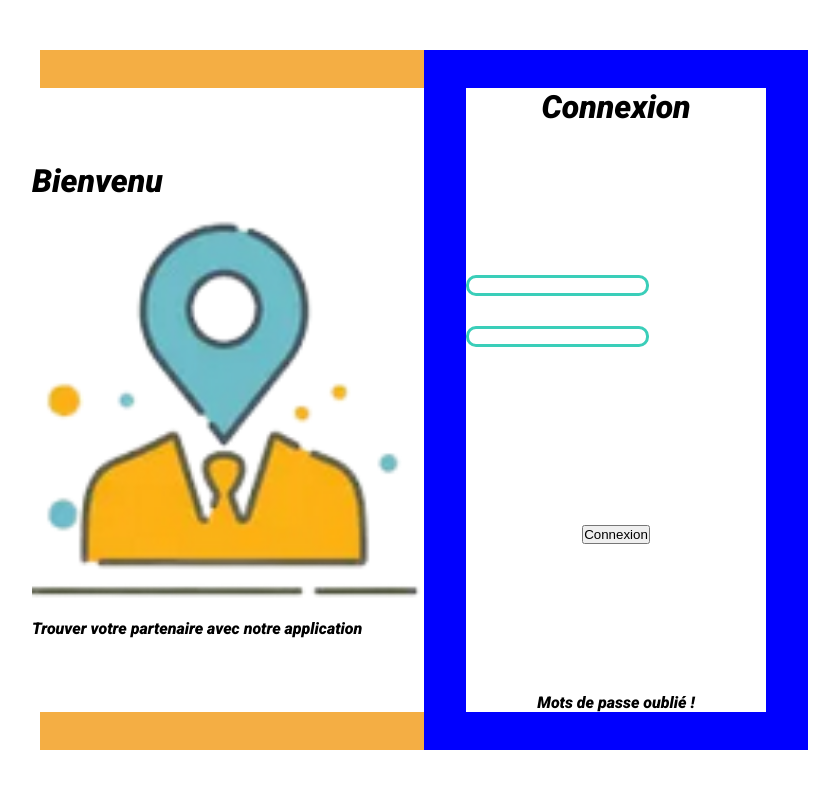
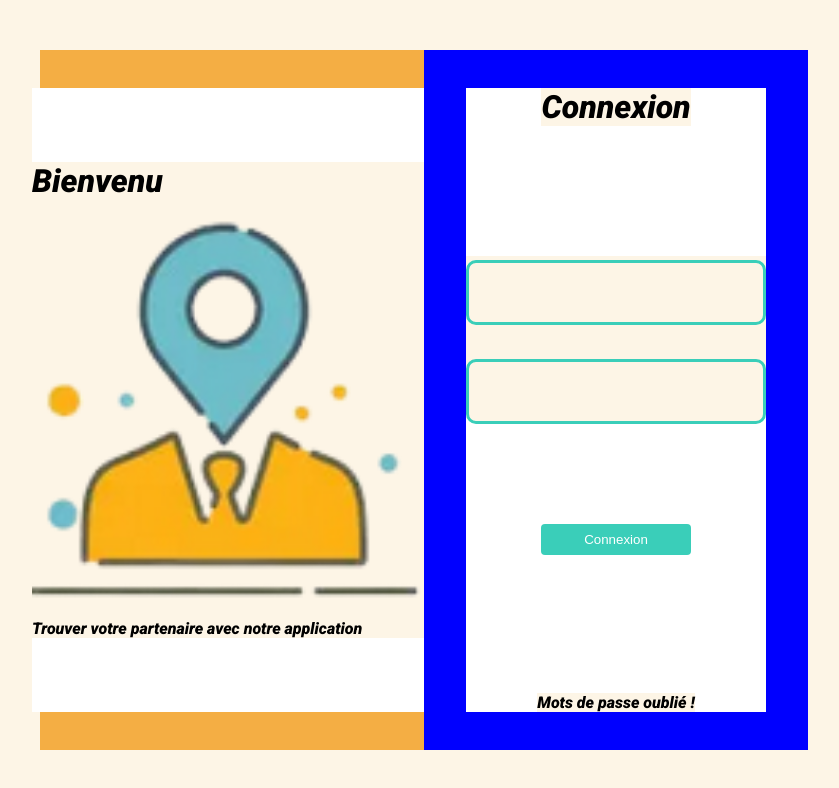
Before and after one commit to borabii/PFE-APP, a React (Create React App) app in the folder client/: page / in a window 1280 px wide. Shown: the top 788 px of the page, without its empty margins (216-1055 px from the left). Built offline with nearby package versions, Linux system fonts and the light colour scheme.

Commit message:
improvement

```diff
--- a/client/src/App.js
+++ b/client/src/App.js
@@ -1,5 +1,6 @@
 import "./App.css";
 import SignIn from "./Views/home-page/SignIn";
+import SignUp from "./Views/home-page/SignUp";
 function App() {
   return (
     <div className="app">
--- /dev/null
+++ b/client/src/Views/home-page/SignUp.css
@@ -0,0 +1,96 @@
+* {
+    margin: 0;
+    padding: 0;
+    background-color: oldlace;
+  }
+  .signUp {
+    display: flex;
+    justify-content: center;
+    font-family: Roboto;
+
+  }
+  .signUp__container {
+    display: flex;
+    height: calc(100vh - 100px);
+    width: 60%;
+    margin-top: 50px;
+
+
+  }
+  .signUp__left {
+    display: flex;
+    justify-content: center;
+    width: 40%;
+    background: #f4ae44;
+  }
+  .signUp__leftContainer {
+    display: flex;
+    flex-direction: column;
+    justify-content: center;
+    min-width: 400px;
+    background: white;
+    margin: 10%;
+  }
+
+  .signUp__rigth {
+    display: flex;
+    justify-content: center;
+    width: 60%;
+    background-color:white;
+  }
+  .form__container {
+    display: flex;
+    flex-direction: column;
+    align-items: center;
+    justify-content: space-between;
+    width: 300px;
+    background-color: white;
+    margin: 10%;
+  }
+  .form__container > h1 {
+  }
+  .form__containerInput > input {
+    margin-bottom: 30px;
+    border: 3px solid #3aceb9;
+    box-sizing: border-box;
+    border-radius: 10px;
+  }
+  @media screen and (max-width: 600px) {
+    .signUp__left {
+      display: none;
+    }
+    .signUp__rigth {
+      height: 100%;
+      width: 100%;
+    }
+  }
+ input{
+    width: 100%;
+    height: 50%;
+    padding: 5px 5px;
+    margin: 4px 0;
+    display: inline-block;
+    border: 1px solid #ccc;
+    border-radius: 4px;
+    box-sizing: border-box;
+    border-color: #3ACEB9;
+ }
+ table{
+      ;
+    font-family: Roboto;
+    font-size : small ;
+ }
+ button {
+    width: 50%;
+    background-color: #3ACEB9;
+    color: white;
+    padding: 8px 10px;
+    margin: 8px 0;
+    border: none;
+    border-radius: 4px;
+
+  }
+
+  input[type=submit]:hover {
+    background-color: #45a049;
+  }
--- /dev/null
+++ b/client/src/Views/home-page/SignUp.js
@@ -0,0 +1,57 @@
+import React from "react";
+import "./SignUp.css";
+
+function SignUp() {
+  return (
+    <div className="signUp">
+      <div className="signUp__container">
+        <div className="signUp__left">
+          <div className="signUp__leftContainer">
+            <h1>Crééz votre compte</h1>
+            <p>img</p>
+            <p>Ca devrait prendre une minute</p>
+          </div>
+        </div>
+        <div className="signUp__rigth">
+          <form className="form__container">
+            <h1>Inscrivez vous</h1>
+            <div className="form__containerInput">
+            <table >
+            <tr>
+              <td>Nom</td>
+              <td><input type="text"/></td>
+            </tr>
+            <tr>
+                <td>Gendre</td>
+                <td>
+                    <input type="radio" name="gendre" value="Femme"/> <label for="female">Femme</label>
+                    <input type="radio" name="gendre" value="Homme"/><label for="male">Homme</label>
+                </td>
+            </tr>
+              <tr>
+                <td>Email</td>
+                <td><input type="email"/></td>
+              </tr>
+              <tr>
+                <td>Mots de passe</td>
+                <td><input type="password"/></td>
+              </tr>
+              <tr>
+                <td>Confirmer mots de passe</td>
+                <td><input type="password"/></td>
+              </tr>
+          </table>
+            </div>
+          <button type="submit">Connexion</button>
+          </form>
+        </div>
+
+
+      </div>
+
+
+    </div>
+ );
+}
+
+export default SignUp;
```
